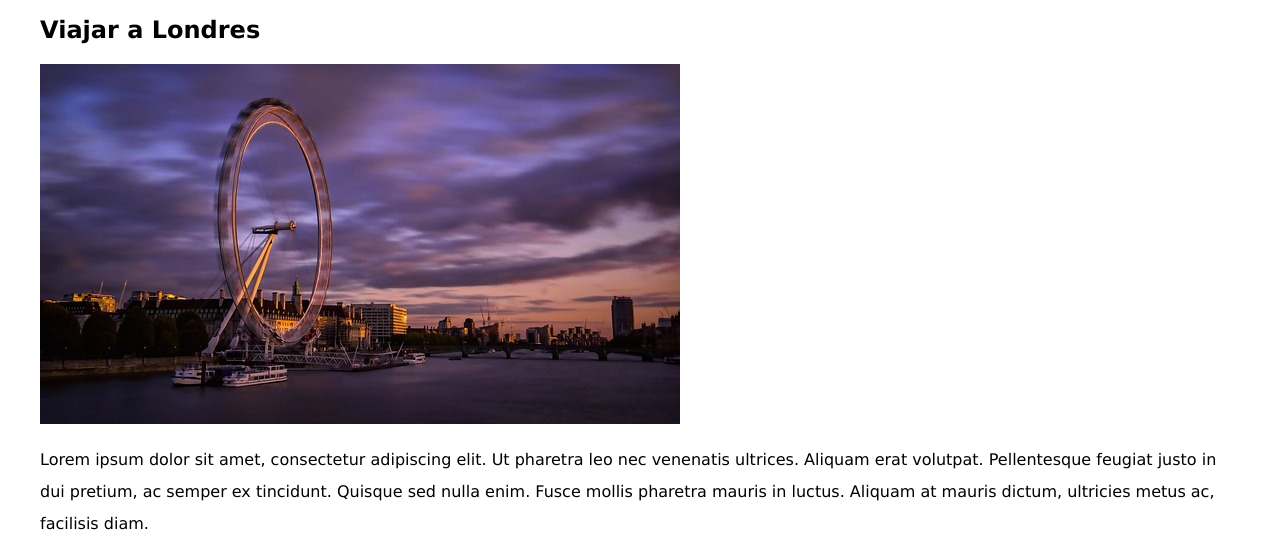
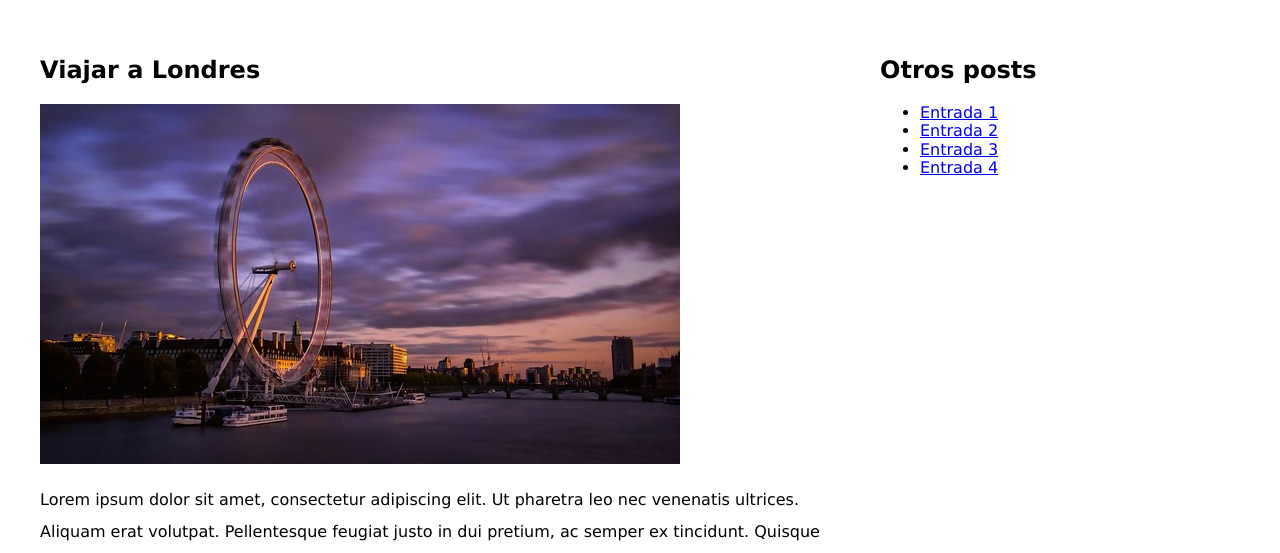
Before and after one commit to Tenchito/Layout_Blog_Viajes-HTML5_y_CSS3, a plain HTML site: page index.html in a window 1280 px wide. Shown: the part 233-786 px from the top of the page. Drawn offline with nearby package versions, Linux system fonts and the light colour scheme.

Commit message:
Se da estilo a contenido principal y sidebar y se hace resposivo

```diff
--- a/css/style.css
+++ b/css/style.css
@@ -47,6 +47,27 @@ p {
 .navegacion-principal a:hover {
     background-color: #00B8E4;
 }
+/** Contenedores principales **/
+.contenido-principal {
+    margin-top: 40px;
+}
+.contenido-principal,
+.sidebar {
+    padding: 20px;
+}
+@media (min-width: 768px) {
+    .contenido-principal {
+        width: 70%;
+        float: left;
+        padding: 0 60px 0 0;
+    }
+    .sidebar {
+        width: 30%;
+        float: right;
+        padding: 0;
+        margin-top: 40px;
+    }
+}
 
 .footer-sitio {
     background-color: #DB008D;
```
